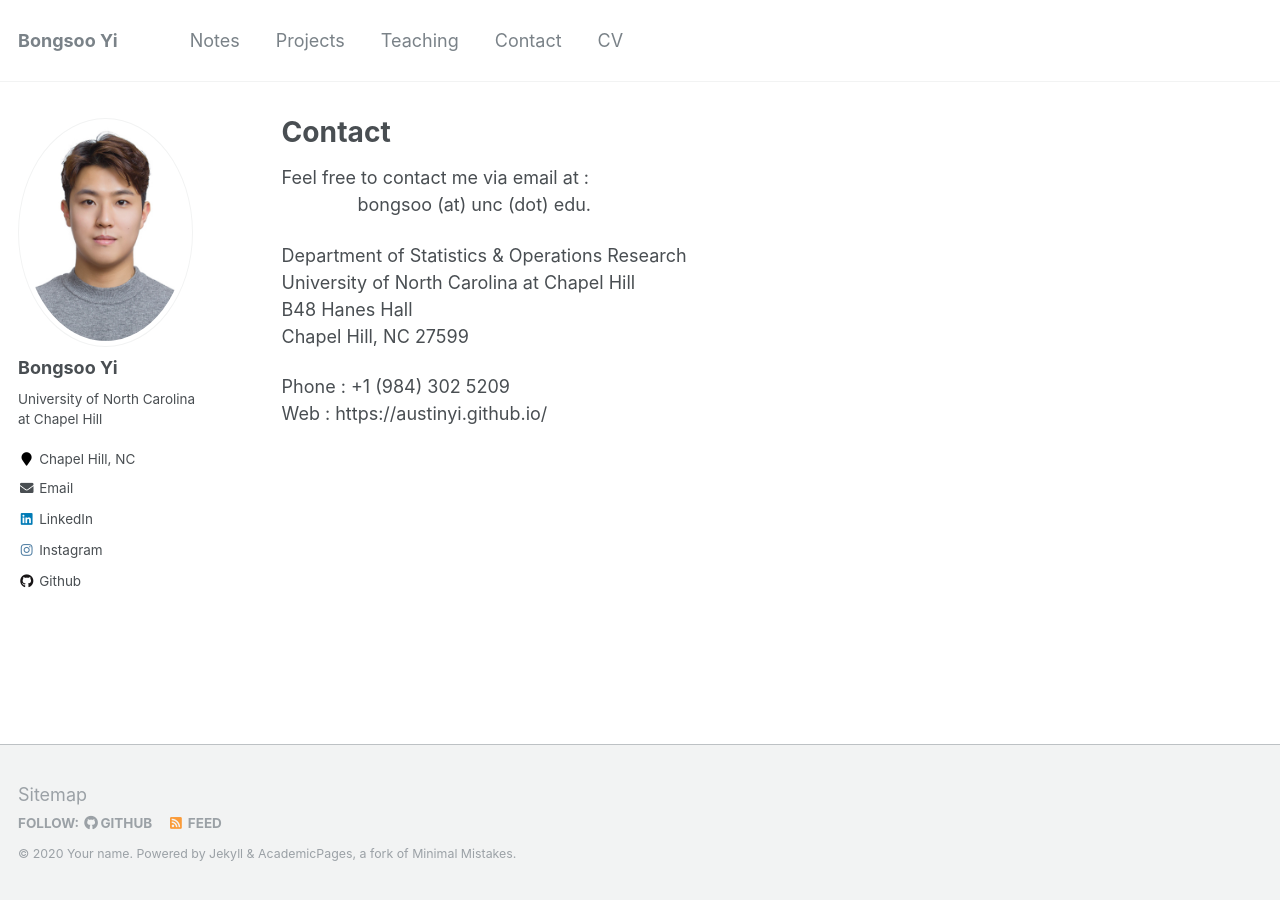
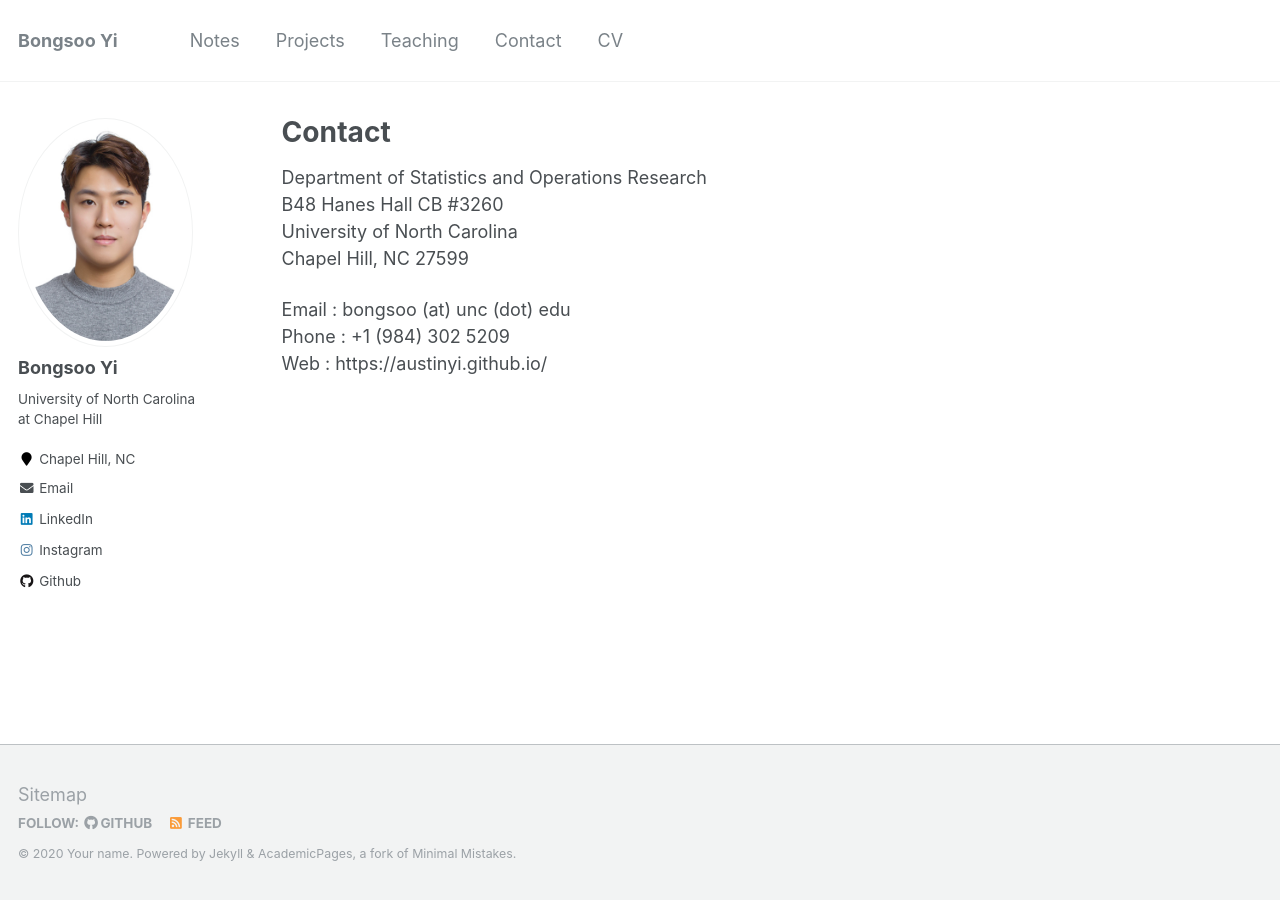
Before and after one commit to austinyi/austinyi.github.io, a Jekyll site: the page built from _pages/contact.md, in a window 1280 px wide. Built offline with Jekyll 4.4.1, drawn with Linux system fonts in a browser that asks for light colours.

Commit message:
Update contact.md

```diff
--- a/_pages/contact.md
+++ b/_pages/contact.md
@@ -7,14 +7,12 @@ redirect_from:
 
 ---
 
-Feel free to contact me via email at :
-&nbsp;&nbsp;&nbsp;&nbsp;&nbsp;&nbsp;&nbsp;&nbsp;&nbsp;&nbsp;&nbsp;&nbsp;&nbsp;&nbsp; bongsoo (at) unc (dot) edu.
-
-Department of Statistics & Operations Research
-University of North Carolina at Chapel Hill
-B48 Hanes Hall
+Department of Statistics and Operations Research
+B48 Hanes Hall CB #3260
+University of North Carolina
 Chapel Hill, NC 27599
 
 
+Email : bongsoo (at) unc (dot) edu
 Phone : +1 (984) 302 5209
 Web : https://austinyi.github.io/
```
